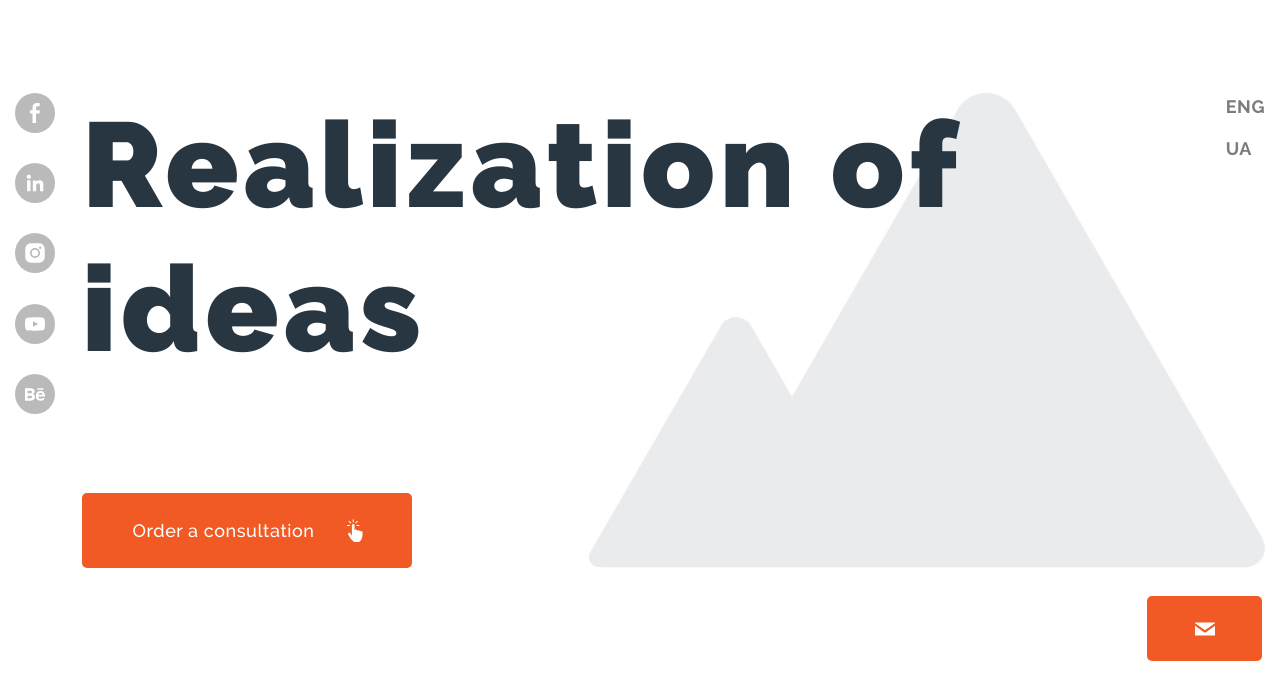
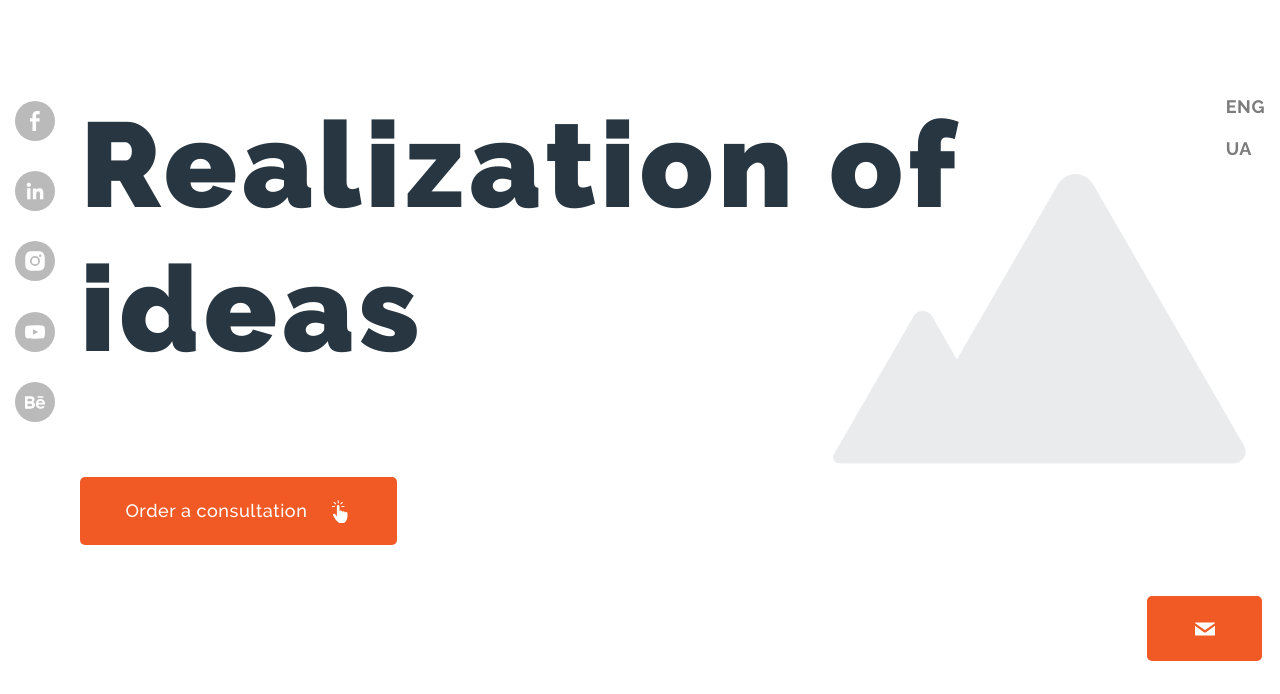
Before and after one commit to BAO-1987/markupers, a website: page app/index.html in a window 1280 px wide. Shown: the part 94-788 px from the top of the page. Drawn offline with Linux system fonts and the light colour scheme.

Commit message:
hero mod

```diff
--- a/app/index.html
+++ b/app/index.html
@@ -88,9 +88,8 @@
 </header>
     <main class="main main--home">
       <div class="container">
-        <section class="hero">
+        <section class="hero" style="background-image: url('img/home/hero-bg.png');">
 
-  <div class="hero__wrapper" style="background-image: url('img/home/hero-bg.jpg');">
 
     <ul class="social__list" title="social networks">
       <li class="social__item">
@@ -137,7 +136,7 @@
 
 
 
-  </div>
+
 
 </section>
         <section class="services">
--- a/src/scss/_settings.scss
+++ b/src/scss/_settings.scss
@@ -30,7 +30,7 @@
 }
 
 section {
-  margin-bottom: rem(150);
+  margin-bottom: rem(135);
 
   @include for-width(-desktop-med) {
     margin-bottom: rem(100);
@@ -81,7 +81,7 @@ h3 {
   align-items: center;
   border: none;
   border-radius: 5px;
-  padding: rem(20) rem(87) rem(20) rem(45);
+  padding: rem(17) rem(80) rem(17) rem(40);
   line-height: 1.65;
   max-width: fit-content;
   white-space: nowrap;
--- a/src/scss/components/home/_hero.scss
+++ b/src/scss/components/home/_hero.scss
@@ -1,15 +1,23 @@
 .hero {
-  &__wrapper {
-    display: flex;
-    justify-content: space-between;
-    background-size: contain;
-    background-position: right;
-    background-repeat: no-repeat;
-  }
+  background-size: contain;
+  background-position: right;
+  background-repeat: no-repeat;
+
+  display: flex;
+  justify-content: space-between;
+
+  // &__wrapper {
+
+  //   display: flex;
+  //   justify-content: space-between;
+  //   // background-size: contain;
+  //   // background-position: right;
+  //   // background-repeat: no-repeat;
+  // }
 
   &__content {
     width: 100%;
-    max-width: 1117px;
+    max-width: 1140px;
   }
 
   &__title {
@@ -28,6 +36,8 @@
 .social {
   &__list {
     display: block;
+    margin-right: 20px;
+    padding-top: 8px;
   }
 
   &__item {
--- a/src/scss/mixins/_titles.scss
+++ b/src/scss/mixins/_titles.scss
@@ -2,7 +2,7 @@
 @mixin h1 {
   @include adaptive_size("font-size", 150, 75);
 
-  margin-bottom: rem(100);
+  margin-bottom: rem(86);
   font-weight: 900;
   line-height: 1;
   letter-spacing: 0.04em;
```
Also changed, not shown: app/stub.html (+2 -3 lines), src/html/home/_hero.html (+2 -4 lines), app/css/main.css, app/img/home/hero-bg.avif, app/img/home/hero-bg.png (added), app/img/home/hero-bg.webp, src/img/home/hero-bg.png (added), 1 other file.
